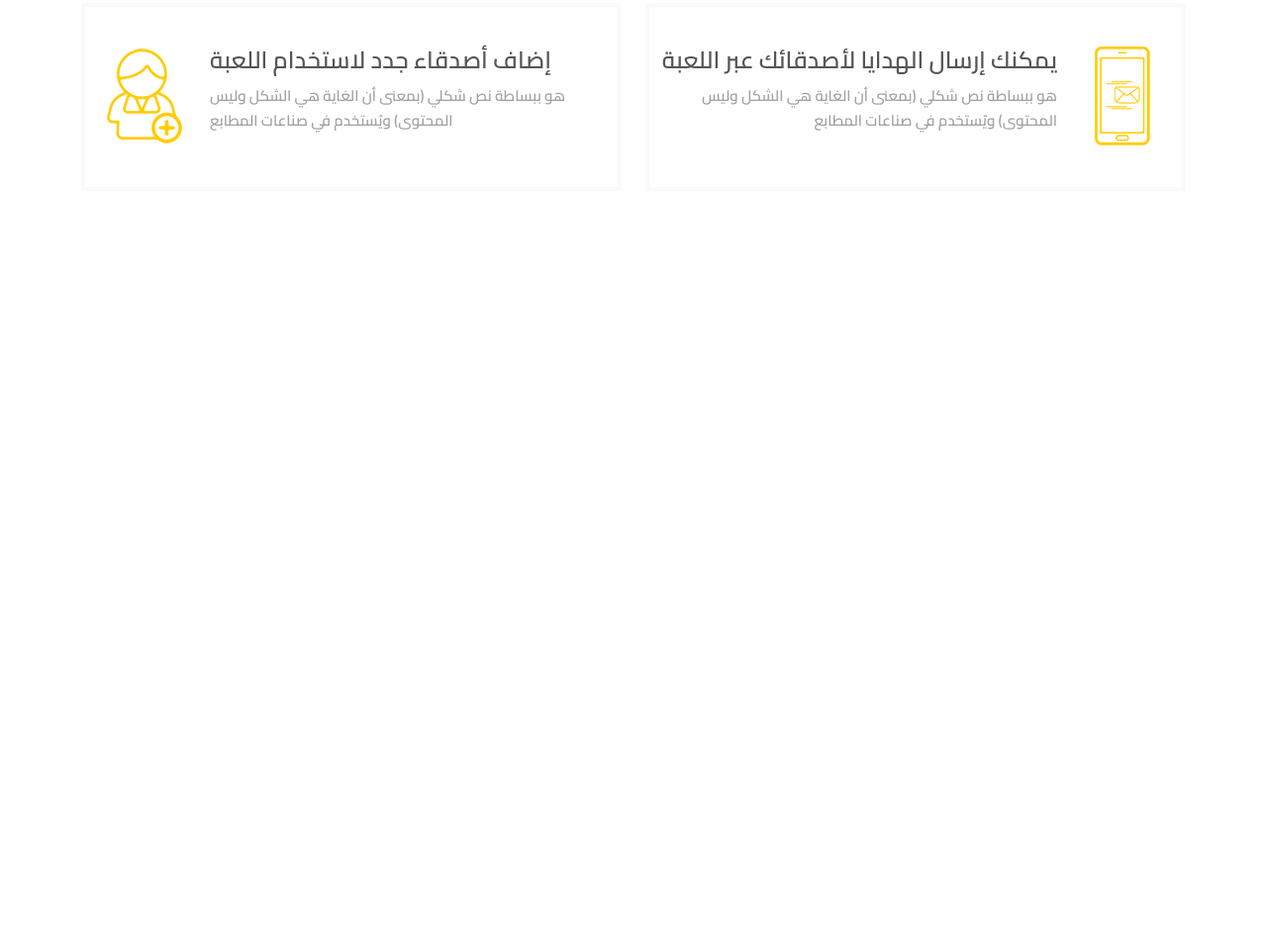
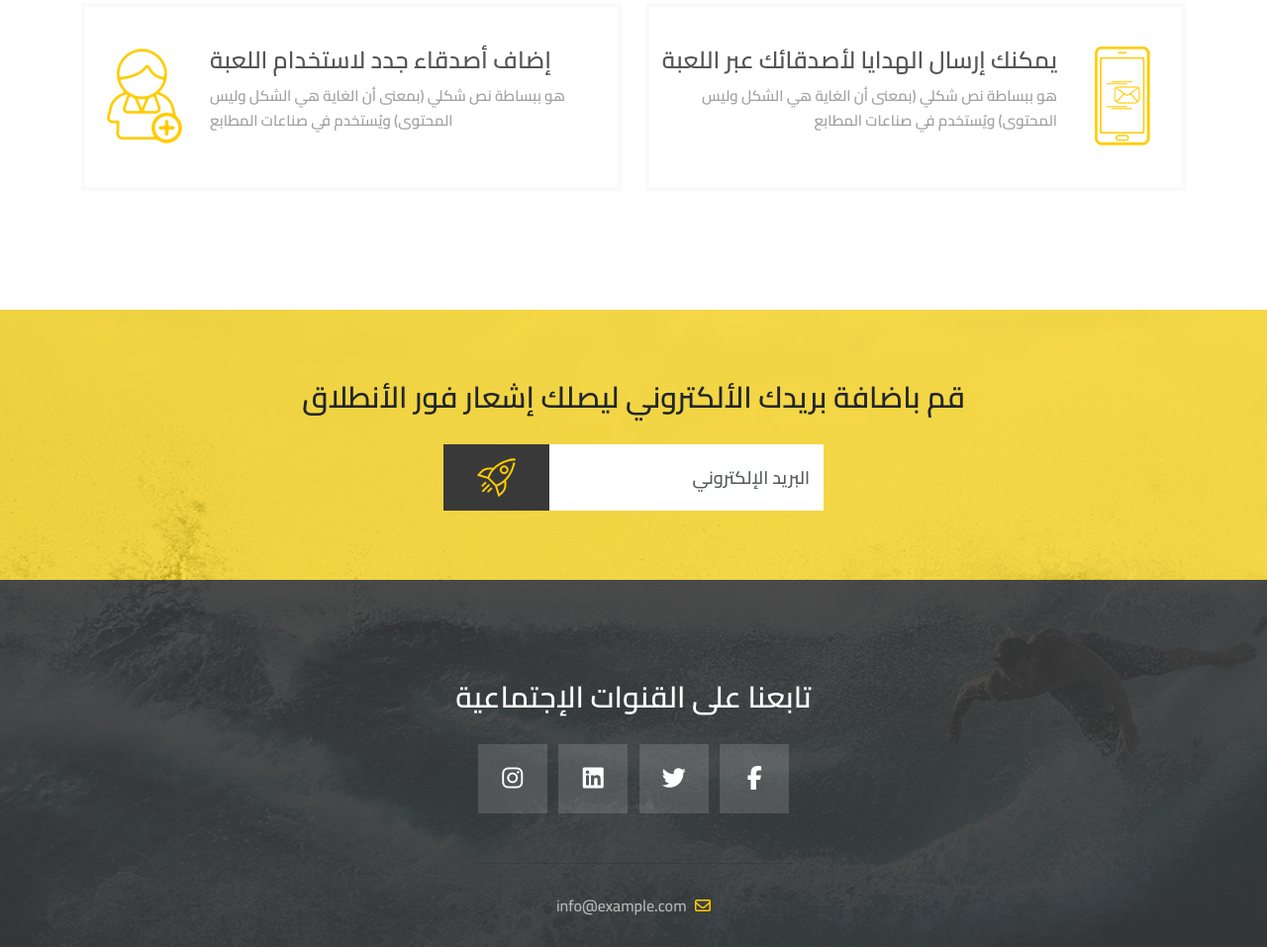
Before and after one commit to non77o1/commingSon, a plain HTML site: page index.html in a window 1280 px wide. Shown: the part 1526-2483 px from the top of the page at 99% size. Before the commit the page ends 1839 px from the top, so only its background shows below. Drawn offline with nearby package versions, Linux system fonts and the light colour scheme.

Commit message:
all done

```diff
--- a/css/style.css
+++ b/css/style.css
@@ -124,3 +124,137 @@ section.features .row .d-flex p{
 section.features .row .col-md-6:nth-child(even){
 direction: ltr;
 }
+
+
+footer{
+    background-image: url('../images/footer-bg.jpg');
+    background-size: cover;
+    background-position: center;
+    text-align: center;
+}
+
+
+footer .footer-notifcation{
+    background-color: rgba(250, 206, 0,0.7);
+    padding: 70px 0;
+}
+
+footer .footer-notifcation h3{
+    font-size: 30px;
+    margin-bottom: 30px;
+}
+
+
+footer .input-group{
+    width: 30%;
+    margin: auto;
+}
+
+footer .input-group input{
+    font-size: 18px;
+    border-radius: 0;
+    color: #c7c7c7;
+    border: #fff solid 2px;
+    text-align: right;
+}
+footer .input-group input:focus{
+    box-shadow: none;
+    border: #fff solid 2px;
+}
+
+footer .input-group button{
+    background-color: #393939;
+    padding: 13px 33px ;
+    border-radius: 0%;
+}
+
+footer .input-group button:focus,
+footer .input-group button:hover{
+background-color: #393939;
+}
+
+footer .Social-media{
+    background-color: rgba(57, 57, 57, .9);
+    padding: 100px 0 30px;
+}
+
+footer .Social-media h3{
+    font-size: 30px;
+    margin-bottom: 30px;
+    color: #fff;
+}
+
+footer .Social-media .list-inline a{
+    height: 70px;
+    width: 70px;
+    line-height: 70px;
+    font-size: 24px;
+    background-color: rgba(255, 255, 255, .14);
+    color: #fff;
+    display: block;
+    transition: .5s;
+}
+
+footer .Social-media .list-inline a:hover{
+    color: rgba(57, 57, 57, .9);
+    background-color: #fad32f;
+}
+
+footer .Social-media hr{
+    width: 25%;
+    margin: 50px auto 30px;
+}
+
+footer .Social-media a.email{
+    color: #b4b4b4;
+    text-decoration: none;
+}
+
+footer .Social-media a.email i{
+    color: #ffce00;
+    margin-left: 5px;
+}
+
+@media (max-width:992px){
+    .input-group{
+        width: 50% !important;
+    }
+
+    header .heading-page p{
+        width: 70%;
+
+    }
+
+    section.features .row .d-flex {
+        padding: 15px 10px;
+    }
+
+    section.features .row .d-flex h4{
+        font-size: 20px;
+    }
+}
+
+@media (min-width:660px){
+    header .count-down{
+        width: 80% !important;
+    }
+}
+
+@media (max-width:576px) {
+    .input-group{
+        width: 80% !important;
+    }
+
+    header .heading-page p{
+        width: 90%;
+    }
+
+    header .heading-page h1{
+        font-size: 45px;
+    }
+
+    header .count-down{
+        width: 80% ;
+    }
+
+}
--- a/index.html
+++ b/index.html
@@ -146,10 +146,61 @@
     </main>
 
     <footer>
+        <div class="footer-notifcation">
+            <h3>قم باضافة بريدك الألكتروني ليصلك إشعار فور الأنطلاق</h3>
+            <form class="needs-validation" novalidate>
+                <div class="input-group" >
 
+                    <input type="email" class="form-control" placeholder="البريد الإلكتروني" required>
+                    <button type="submit" class="btn">
+                        <img src="images/send2.png" alt="">
+                    </button>
+                    <div class="invalid-feedback">
+                        عذرًا يرجى إدخال البريد الإلكتروني
+                    </div>
+                </div>
+            </form>
+        </div>
+        <div class="Social-media">
+            <h3>تابعنا على القنوات الإجتماعية</h3>
+            <ul class="list-inline">
+                <li class="list-inline-item">
+                    <a href="#">
+                        <i class="fab fa-facebook-f"></i>
+                    </a>
+                </li>
+
+                <li class="list-inline-item">
+                    <a href="#">
+                        <i class="fab fa-twitter"></i>
+                    </a>
+                </li>
+
+                <li class="list-inline-item">
+                    <a href="#">
+                        <i class="fab fa-linkedin"></i>
+                    </a>
+                </li>
+
+                <li class="list-inline-item">
+                    <a href="#">
+                        <i class="fab fa-instagram"></i>
+                    </a>
+                </li>
+            </ul>
+
+            <hr>
+
+            <a href="mailto:none7703@gmail.com" class="email">
+                <i class="far fa-envelope"></i>
+                info@example.com
+            </a>
+
+        </div>
     </footer>
 <script src="https://cdn.jsdelivr.net/npm/@popperjs/core@2.11.7/dist/umd/popper.min.js" integrity="sha384-zYPOMqeu1DAVkHiLqWBUTcbYfZ8osu1Nd6Z89ify25QV9guujx43ITvfi12/QExE" crossorigin="anonymous"></script>
 <script src="https://cdn.jsdelivr.net/npm/bootstrap@5.3.0-alpha3/dist/js/bootstrap.min.js" integrity="sha384-Y4oOpwW3duJdCWv5ly8SCFYWqFDsfob/3GkgExXKV4idmbt98QcxXYs9UoXAB7BZ" crossorigin="anonymous"></script>
 <script src="js/index.js"></script>
+<script src="https://kit.fontawesome.com/a850561e89.js" crossorigin="anonymous"></script>
 </body>
 </html>
```
Also changed, not shown: 1 other file.
